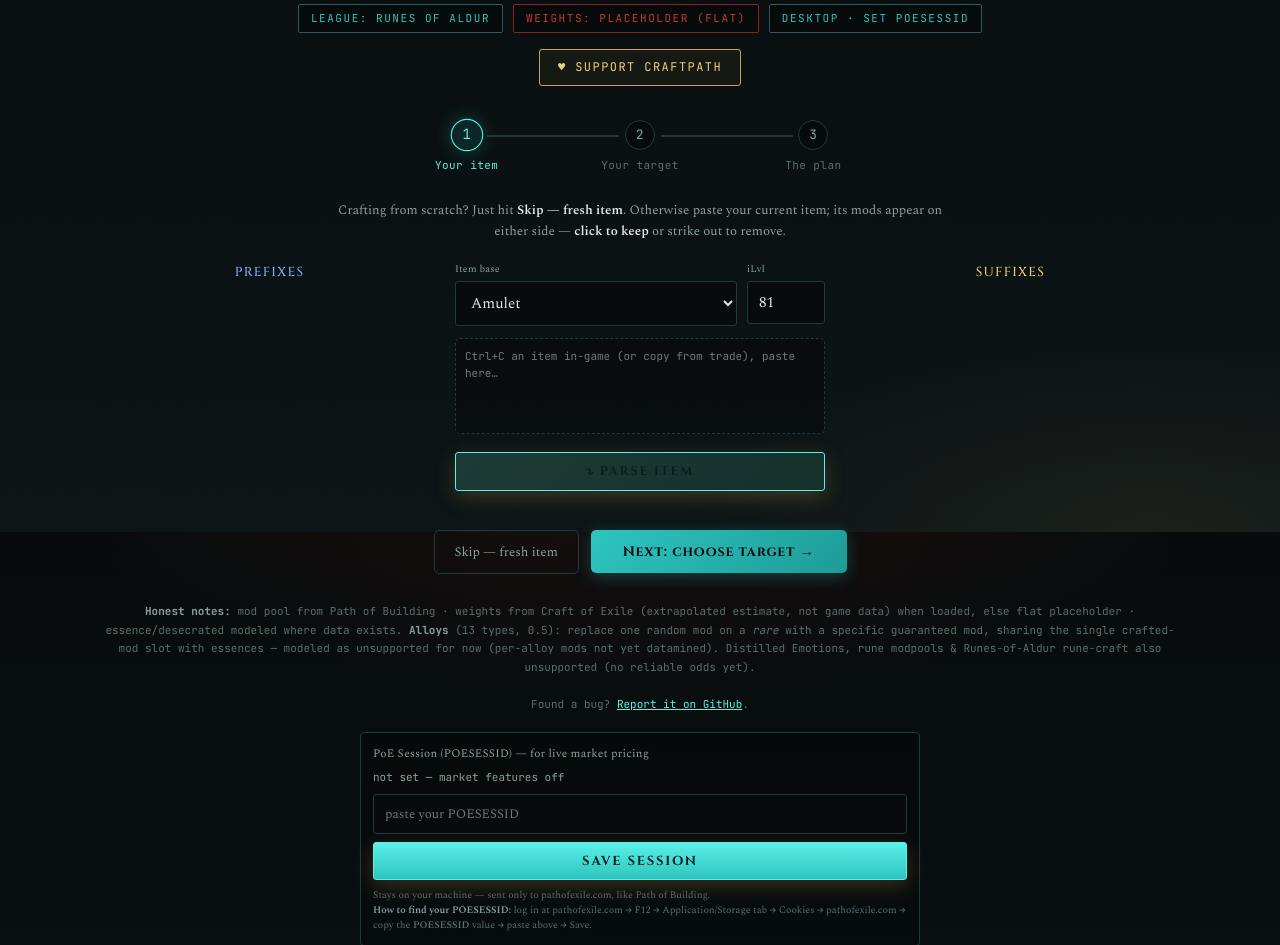
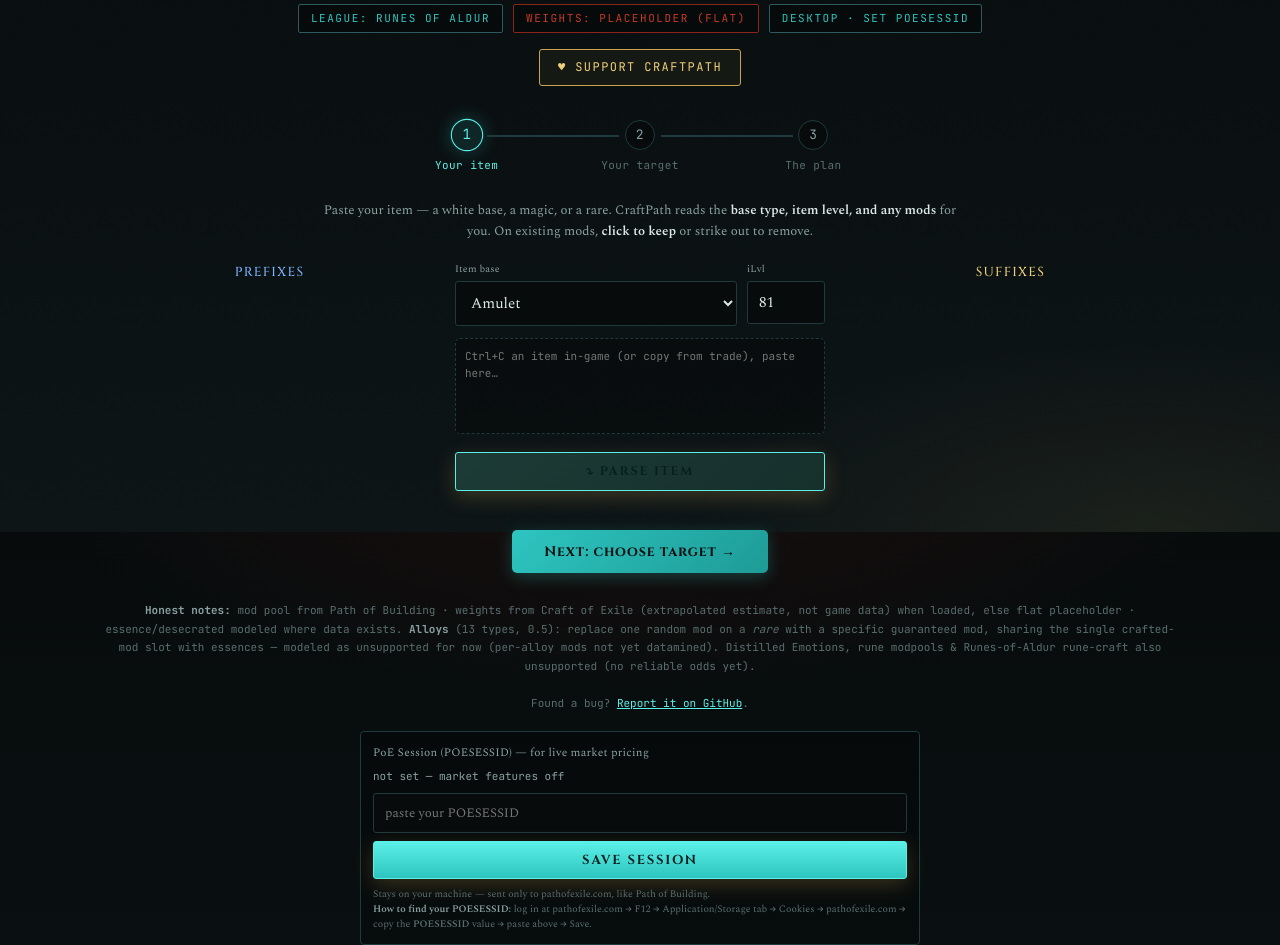
Before and after one commit to brandonduplantier-juice/CraftPath, a Flask app: page / in a window 1280 px wide. Shown: the part 268-1213 px from the top of the page. Run offline with Flask 3, Linux system fonts and the light colour scheme.

Commit message:
Remove fresh-item skip; paste is the entry point (white bases included)

```diff
--- a/templates/forge.html
+++ b/templates/forge.html
@@ -311,7 +311,7 @@
 
   <!-- STEP 1: paste your current item, keep/remove its mods -->
   <section class="wiz-stage" id="step1">
-    <div class="stage-instr">Crafting from scratch? Just hit <b>Skip — fresh item</b>. Otherwise paste your current item; its mods appear on either side — <b>click to keep</b> or strike out to remove.</div>
+    <div class="stage-instr">Paste your item — a white base, a magic, or a rare. CraftPath reads the <b>base type, item level, and any mods</b> for you. On existing mods, <b>click to keep</b> or strike out to remove.</div>
     <div class="stage-row">
       <div class="side-col" id="s1pre">
         <div class="col-label pre">Prefixes</div>
@@ -335,7 +335,6 @@
       </div>
     </div>
     <div class="next-bar">
-      <button class="ghost-btn" id="skipFresh">Skip — fresh item</button>
       <button class="next-btn" id="toStep2">Next: choose target →</button>
     </div>
   </section>
@@ -532,8 +531,17 @@
   $('#forge').onclick = solve;
 
   // ---- wizard navigation ----
-  $('#toStep2').onclick = ()=>{ renderItemCard(false); gotoStep(2); };
-  $('#skipFresh').onclick = ()=>{ ITEM_MODS=[]; ITEM_UNMATCHED=[]; $('#startRarity').value='Normal'; gotoStep(2); };
+  $('#toStep2').onclick = ()=>{
+    // require a pasted/parsed item first — the paste carries base + ilvl
+    if($('#itemCard').style.display==='none'){
+      const pz=$('#pasteBox');
+      pz.style.borderColor='var(--blood)';
+      $('#parseResult').innerHTML='<span style="color:var(--blood)">Paste your item and hit Parse first — even a fresh white base. It sets the base type and item level for you.</span>';
+      setTimeout(()=>{pz.style.borderColor='';},2000);
+      return;
+    }
+    renderItemCard(false); gotoStep(2);
+  };
   $('#backTo1').onclick = ()=> gotoStep(1);
   $('#toStep3').onclick = ()=>{
     if(!chosenPre.length && !chosenSuf.length){
```
